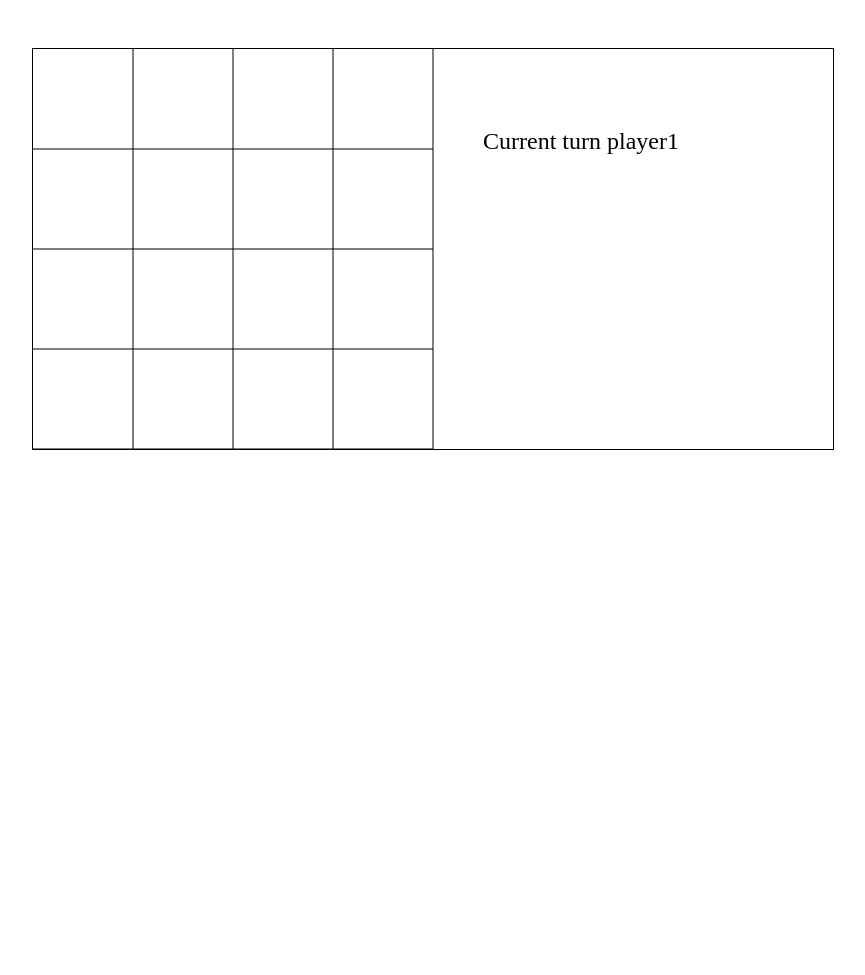
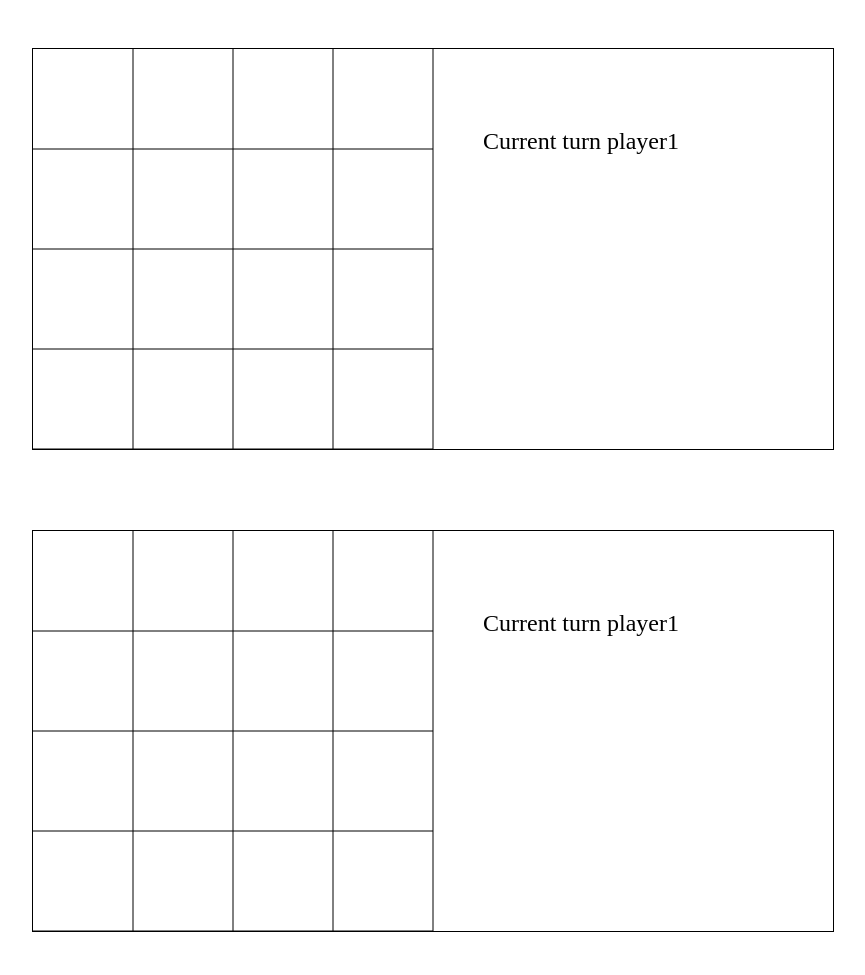
Before and after one commit to agentcooper/xo-game, a website with bundled scripts: page index.html in a window 1280 px wide. Shown: the whole page, without its empty margins (16-881 px from the left). Before the commit the page ends 800 px from the top, so only its background shows below. Built offline with nearby package versions, Linux system fonts and the light colour scheme.

Commit message:
Create XOGameView module

```diff
--- /dev/null
+++ b/XOGameView.js
@@ -0,0 +1,129 @@
+var Board = require('./Board');
+var loadImages = require('./loadImages');
+var scaleImageSizes = require('./scaleImageSizes');
+
+var C = require('./constants');
+
+var cellSize = C.cellSize;
+var CANVAS_WIDTH = C.CANVAS_WIDTH;
+var CANVAS_HEIGHT = C.CANVAS_HEIGHT;
+var X = C.X;
+var O = C.O;
+
+function XOGameView(game, canvas) {
+  this.canvas = canvas;
+  this.game = game;
+  this.context = canvas.getContext('2d');
+}
+
+XOGameView.prototype.setupEvents = function() {
+  var canvas = this.canvas;
+  var game = this.game;
+
+  canvas.addEventListener('click', function(event) {
+    var x = event.pageX - canvas.offsetLeft,
+        y = event.pageY - canvas.offsetTop;
+
+    if (game.winner) {
+      game.reset();
+      this.renderGameToCanvas();
+      return;
+    }
+
+    if (!this.isCoordOnBoard(x, y)) {
+      return;
+    }
+
+    var indeces = this.XYtoIndeces(x, y);
+
+    game.move(indeces.row, indeces.column);
+
+    this.renderGameToCanvas();
+  }.bind(this));
+
+  this.renderGameToCanvas();
+}
+
+XOGameView.prototype.drawGrid = function() {
+  var context = this.context;
+  var size = this.game.board.getSize();
+
+  for (var i = 1; i <= size; i++) {
+    context.beginPath();
+    context.moveTo(i * cellSize, 0);
+    context.lineTo(i * cellSize, size * cellSize);
+    context.stroke();
+
+    context.beginPath();
+    context.moveTo(0, i * cellSize);
+    context.lineTo(size * cellSize, i * cellSize);
+    context.stroke();
+  }
+}
+
+XOGameView.prototype.renderGameToCanvas = function() {
+  var context = this.context;
+  var game = this.game;
+
+  context.clearRect(0, 0, CANVAS_WIDTH, CANVAS_HEIGHT);
+
+  this.drawGrid();
+
+  loadImages([ 'x.jpg', 'o.jpg' ], function(images) {
+    var imageSizes = scaleImageSizes(images, cellSize);
+
+    var shapeToImageName = {};
+    shapeToImageName[X] = 'x.jpg';
+    shapeToImageName[O] = 'o.jpg';
+
+    game.board.rows.forEach(function(row, j) {
+      row.forEach(function(value, i) {
+        if (!value) {
+          return;
+        }
+
+        var imageName = shapeToImageName[value];
+
+        context.drawImage(images[imageName],
+          (i * cellSize) + ((cellSize - imageSizes[imageName].width) / 2),
+          (j * cellSize) + ((cellSize - imageSizes[imageName].height) / 2),
+          imageSizes[imageName].width,
+          imageSizes[imageName].height);
+      });
+    });
+  });
+
+  context.font = '24px serif';
+
+  var message =
+    game.winner ?
+      game.turn + ' has won the game!'
+      :
+      'Current turn ' + game.turn;
+
+  context.fillText(message, game.board.getSize() * cellSize + 50, 100);
+
+  if (game.winner) {
+    context.fillText('Click anywhere to start new game.',
+      game.board.getSize() * cellSize + 50, 150);
+  }
+}
+
+XOGameView.prototype.isCoordOnBoard = function(x, y) {
+  var pixelSize = this.game.board.getSize() * cellSize;
+
+  return x < pixelSize && y < pixelSize;
+}
+
+XOGameView.prototype.XYtoIndeces = function(x, y) {
+  function getIndex(coord) {
+    return Math.floor(coord / cellSize);
+  }
+
+  return {
+    row: getIndex(y),
+    column: getIndex(x),
+  };
+}
+
+module.exports = XOGameView;
--- a/index.html
+++ b/index.html
@@ -1,3 +1,4 @@
-<canvas id="canvas" width="800" height="400" style="margin: 40px; border: 1px solid black;"></canvas>
+<div><canvas id="canvas1" width="800" height="400" style="margin: 40px; border: 1px solid black;"></canvas></div>
+<div><canvas id="canvas2" width="800" height="400" style="margin: 40px; border: 1px solid black;"></canvas></div>
 
 <script type="text/javascript" src="bundle.js"></script>
--- a/index.js
+++ b/index.js
@@ -1,163 +1,10 @@
-var Board = require('./Board');
 var XOGame = require('./XOGame');
-var C = require('./constants');
+var XOGameView = require('./XOGameView');
 
-var cellSize = C.cellSize;
-var CANVAS_WIDTH = C.CANVAS_WIDTH;
-var CANVAS_HEIGHT = C.CANVAS_HEIGHT;
-var X = C.X;
-var O = C.O;
+var game1 = new XOGame();
+var view1 = new XOGameView(game1, document.querySelector('#canvas1'));
+view1.setupEvents();
 
-
-function loadImages(images, callback) {
-  var result = {};
-
-  images.forEach(function(src) {
-    var image = new Image();
-    image.src = src;
-
-    image.onload = function() {
-      result[src] = image;
-
-      if (Object.keys(result).length === images.length) {
-        callback(result);
-      }
-    }
-  });
-}
-
-function scaleImageSizes(images) {
-  var margin = 5;
-
-  var imageSizes = Object.keys(images).reduce(function(result, imageName) {
-    var w = images[imageName].width;
-    var h = images[imageName].height;
-    var widthToHeight = w / h;
-
-    result[imageName] =
-      w >= h ?
-        {
-          width: cellSize - margin * 2,
-          height: (cellSize - margin * 2) * widthToHeight
-        }
-        :
-        {
-          width: (cellSize - margin * 2) * widthToHeight,
-          height: cellSize - margin * 2
-        }
-
-    return result;
-  }, {});
-
-  return imageSizes;
-}
-
-function drawGrid(game, context) {
-  var size = game.board.getSize();
-
-  for (var i = 1; i <= size; i++) {
-    context.beginPath();
-    context.moveTo(i * cellSize, 0);
-    context.lineTo(i * cellSize, size * cellSize);
-    context.stroke();
-
-    context.beginPath();
-    context.moveTo(0, i * cellSize);
-    context.lineTo(size * cellSize, i * cellSize);
-    context.stroke();
-  }
-
-}
-
-function renderGameToCanvas(game, canvas) {
-  var context = canvas.getContext('2d');
-
-  context.clearRect(0, 0, CANVAS_WIDTH, CANVAS_HEIGHT);
-
-  drawGrid(game, context);
-
-  loadImages([ 'x.jpg', 'o.jpg' ], function(images) {
-    var imageSizes = scaleImageSizes(images);
-
-    var shapeToImageName = {};
-    shapeToImageName[X] = 'x.jpg';
-    shapeToImageName[O] = 'o.jpg';
-
-    game.board.rows.forEach(function(row, j) {
-      row.forEach(function(value, i) {
-        if (!value) {
-          return;
-        }
-
-        var imageName = shapeToImageName[value];
-
-        context.drawImage(images[imageName],
-          (i * cellSize) + ((cellSize - imageSizes[imageName].width) / 2),
-          (j * cellSize) + ((cellSize - imageSizes[imageName].height) / 2),
-          imageSizes[imageName].width,
-          imageSizes[imageName].height);
-      });
-    });
-  });
-
-  context.font = '24px serif';
-  // context.textAlign = 'center';
-
-  var message =
-    game.winner ?
-      game.turn + ' has won the game!'
-      :
-      'Current turn ' + game.turn;
-
-  context.fillText(message, game.board.getSize() * cellSize + 50, 100);
-
-  if (game.winner) {
-    context.fillText('Click anywhere to start new game.',
-      game.board.getSize() * cellSize + 50, 150);
-  }
-}
-
-var game = new XOGame();
-
-function isCoordOnBoard(game, x, y) {
-  var pixelSize = game.board.getSize() * cellSize;
-
-  return x < pixelSize && y < pixelSize;
-}
-
-function XYtoIndeces(game, x, y) {
-
-  function getIndex(coord) {
-    return Math.floor(coord / cellSize);
-  }
-
-  return {
-    row: getIndex(y),
-    column: getIndex(x),
-  };
-}
-
-var canvas = document.querySelector('#canvas');
-
-canvas.addEventListener('click', function(event) {
-  var x = event.pageX - canvas.offsetLeft,
-      y = event.pageY - canvas.offsetTop;
-
-  if (game.winner) {
-    game.reset();
-    renderGameToCanvas(game, canvas);
-    return;
-  }
-
-  if (!isCoordOnBoard(game, x, y)) {
-    return;
-  }
-
-  var indeces = XYtoIndeces(game, x, y);
-
-  game.move(indeces.row, indeces.column);
-
-  renderGameToCanvas(game, canvas);
-});
-
-renderGameToCanvas(game, canvas);
+var game2 = new XOGame();
+var view2 = new XOGameView(game2, document.querySelector('#canvas2'));
+view2.setupEvents();
```
